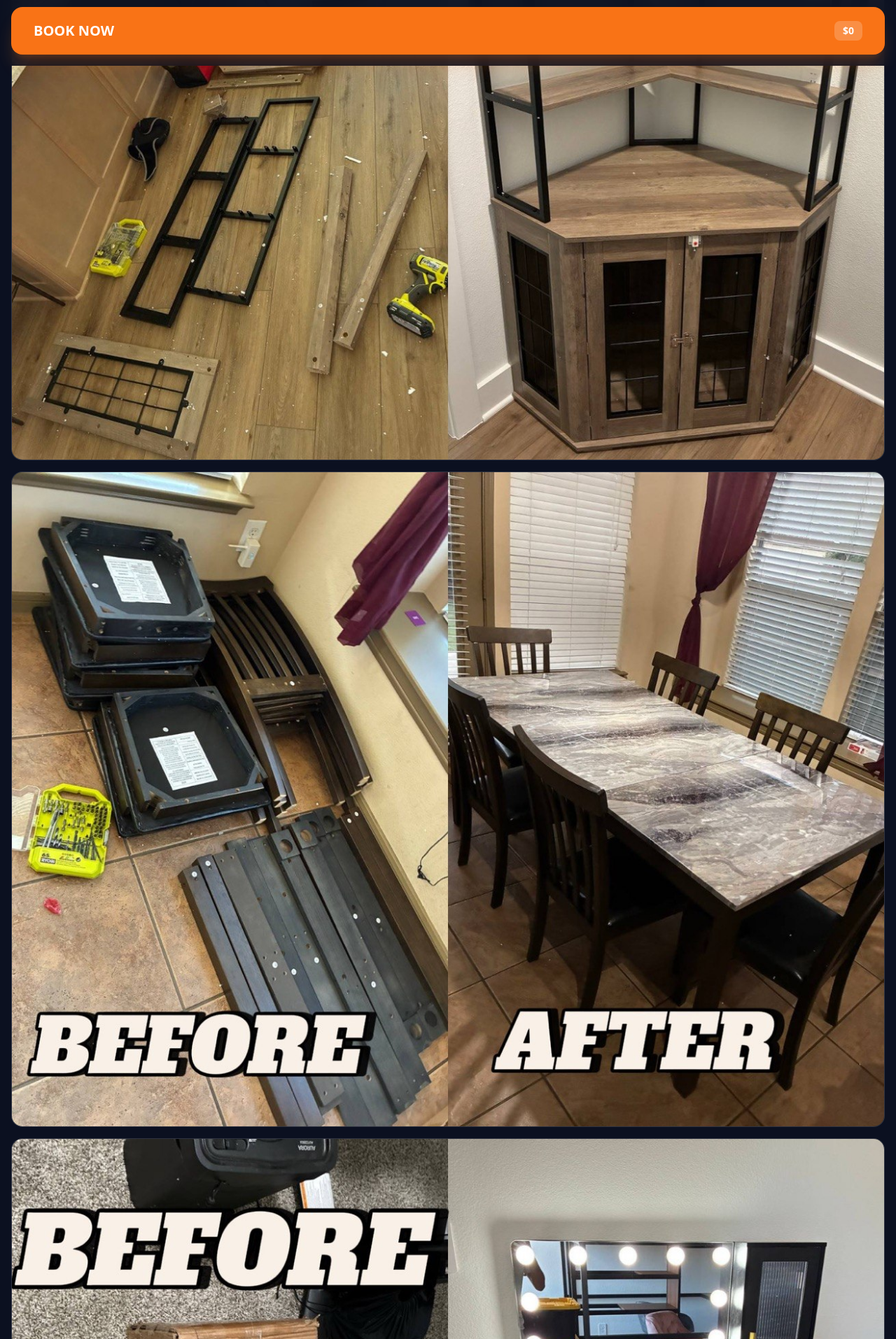
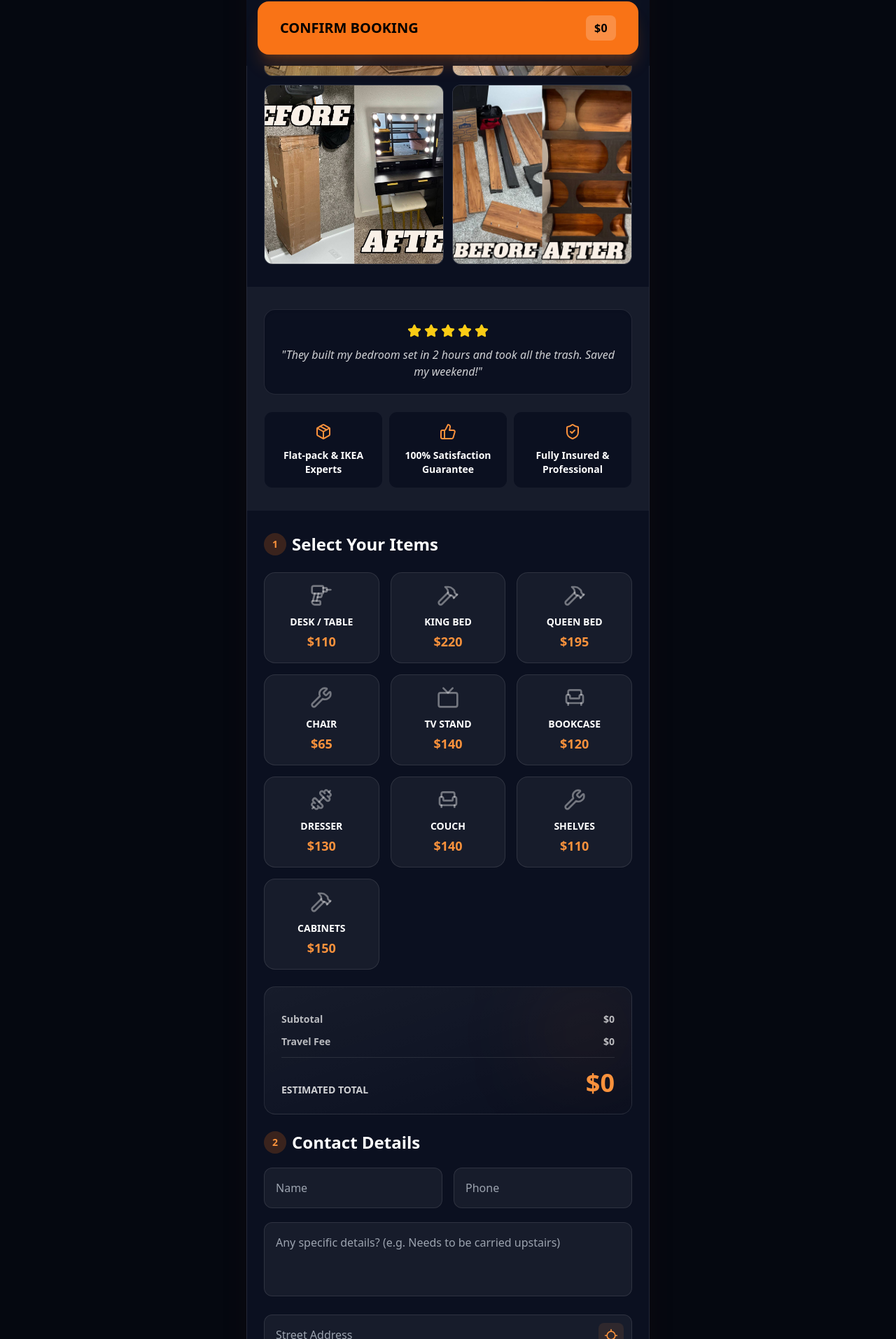
Before and after one commit to oceanasrat/Pro-assembly, a React (Vite) app: page / in a window 1280 px wide. Shown: the part 706-2620 px from the top of the page at 70% size. Built offline with nearby package versions, Linux system fonts and the light colour scheme.

Commit message:
Refactor Preview component layout and styles

```diff
--- a/src/Preview.jsx
+++ b/src/Preview.jsx
@@ -229,47 +229,51 @@ export default function Preview() {
 
   if (submitted) {
     return (
-      <div className="bg-[#0B1020] text-white min-h-screen flex items-center justify-center p-6 text-center">
+      <div className="bg-[#050810] min-h-screen font-sans flex items-center justify-center p-4">
+        <div className="w-full max-w-xl bg-[#0B1020] text-white rounded-3xl p-8 text-center shadow-2xl md:border border-white/10">
           <div className="space-y-6">
             <div className="w-20 h-20 bg-green-500/20 rounded-full flex items-center justify-center mx-auto border border-green-500">
               <CheckCircle2 className="w-10 h-10 text-green-400" />
             </div>
             <h1 className="text-3xl font-black">Booking Received!</h1>
             <p className="text-white/60">Thank you, {form.name}! We have received your assembly request and will contact you shortly to confirm your appointment time.</p>
-          <div className="p-3 bg-white/5 rounded text-xs font-mono text-green-400 border border-green-900">{debugLog}</div>
-          <button onClick={() => { setSubmitted(false); removeImage(); }} className="text-orange-400 font-bold">← Book Another Service</button>
+            <div className="p-3 bg-white/5 rounded text-xs font-mono text-green-400 border border-green-900 break-words">{debugLog}</div>
+            <button onClick={() => { setSubmitted(false); removeImage(); }} className="text-orange-400 font-bold hover:text-orange-300 transition-colors">← Book Another Service</button>
+          </div>
         </div>
       </div>
     );
   }
 
   return (
-    <div className="bg-[#0B1020] text-white min-h-screen pb-32 font-sans">
+    <div className="bg-[#050810] min-h-screen font-sans">
+      {/* 🌟 Desktop Wrapper: Constrains width so it looks like a sleek app interface instead of stretched out */}
+      <div className="w-full max-w-xl mx-auto bg-[#0B1020] min-h-screen relative shadow-2xl shadow-orange-900/10 md:border-x border-white/10 pb-32">
 
         {/* Header */}
         <div className="sticky top-0 z-40 bg-[#0B1020]/95 backdrop-blur-md border-b border-white/10 px-4 py-3 flex justify-between items-center">
-        <div className="font-extrabold text-xl tracking-tight">Pro <span className="text-orange-500">Assembly</span></div>
+          <div className="font-extrabold text-xl tracking-tight text-white">Pro <span className="text-orange-500">Assembly</span></div>
           <div className="flex items-center gap-2">
             {debugLog && <div className="text-[10px] bg-orange-500/20 text-orange-400 px-2 py-1 rounded hidden md:block">{debugLog}</div>}
-          <a href={`tel:${myPhoneNumber}`} className="flex items-center gap-2 bg-orange-500/10 text-orange-400 px-4 py-2 rounded-full text-sm font-bold border border-orange-500/20 active:bg-orange-500/30">
+            <a href={`tel:${myPhoneNumber}`} className="flex items-center gap-2 bg-orange-500/10 text-orange-400 px-4 py-2 rounded-full text-sm font-bold border border-orange-500/20 hover:bg-orange-500/20 transition-colors">
               <PhoneCall className="w-4 h-4" /> Call Now
             </a>
           </div>
         </div>
 
         {/* Hero Section */}
-      <div className="bg-gradient-to-b from-orange-500/10 to-[#0B1020] pt-10 pb-8 px-4 text-center">
+        <div className="bg-gradient-to-b from-orange-500/10 to-[#0B1020] pt-10 pb-8 px-6 text-center text-white">
           <div className="inline-flex items-center gap-1.5 bg-green-500/10 text-green-400 px-3 py-1 rounded-full text-xs font-bold mb-4 border border-green-500/20">
             <div className="w-2 h-2 bg-green-400 rounded-full animate-pulse"></div> Available Today
           </div>
-        <h1 className="text-3xl font-extrabold mb-3 leading-tight">Expert Furniture Assembly in Rowlett & DFW</h1>
-        <p className="text-orange-400 font-bold text-lg mb-4">Fast. Insured. Stress-Free.</p>
-        <button type="button" onClick={scrollToForm} className="bg-orange-500 hover:bg-orange-600 text-white font-bold py-4 px-10 rounded-full shadow-lg active:scale-95 transition-all">Get Free Quote</button>
+          <h1 className="text-4xl md:text-5xl font-extrabold mb-4 leading-tight tracking-tight">Expert Furniture Assembly in Rowlett & DFW</h1>
+          <p className="text-orange-400 font-bold text-lg md:text-xl mb-6">Fast. Insured. Stress-Free.</p>
+          <button type="button" onClick={scrollToForm} className="bg-orange-500 hover:bg-orange-600 text-white font-bold py-4 px-10 rounded-full shadow-lg shadow-orange-500/20 active:scale-95 transition-all w-full md:w-auto">Get Free Quote</button>
         </div>
 
         {/* 📸 Work Gallery Section */}
-      <div className="px-4 py-6">
-        <div className="flex flex-col items-center mb-5">
+        <div className="px-6 py-8 text-white">
+          <div className="flex flex-col items-center mb-6">
             <div className="flex items-center gap-2 mb-1">
               <Camera className="w-6 h-6 text-orange-400" />
               <h2 className="text-2xl font-extrabold">Our Recent Work</h2>
@@ -277,18 +281,18 @@ export default function Preview() {
             <p className="text-white/60 text-sm">See why your neighbors trust us.</p>
           </div>
 
-        <div className="flex flex-col gap-4">
+          <div className="grid grid-cols-2 gap-3">
             {galleryImages.map((src, index) => (
-            <div key={index} className="overflow-hidden rounded-2xl border border-white/10 relative group bg-white/5">
+              <div key={index} className="overflow-hidden rounded-xl border border-white/10 relative group bg-white/5 aspect-square">
                 <img
                   src={src}
                   alt={`Pro Assembly Work Sample ${index + 1}`}
-                className="w-full h-auto transition-transform duration-300 group-hover:scale-[1.02]"
+                  className="w-full h-full object-cover transition-transform duration-500 group-hover:scale-110"
                   loading="lazy"
                 />
                 <div className="absolute inset-0 bg-gradient-to-t from-black/80 via-transparent to-transparent opacity-0 group-hover:opacity-100 transition-opacity duration-300 flex items-end p-3 pointer-events-none">
-                <span className="text-orange-400 text-xs font-black uppercase tracking-wider flex items-center gap-1">
-                  <CheckCircle2 className="w-4 h-4" /> Done Right
+                  <span className="text-orange-400 text-[10px] md:text-xs font-black uppercase tracking-wider flex items-center gap-1">
+                    <CheckCircle2 className="w-3 h-3 md:w-4 md:h-4" /> Done Right
                   </span>
                 </div>
               </div>
@@ -297,37 +301,40 @@ export default function Preview() {
         </div>
 
         {/* Trust Section */}
-      <div className="px-4 py-6 space-y-6 bg-white/5 mt-4">
-        <div className="bg-[#0B1020] border border-white/10 p-5 rounded-xl text-center">
-          <div className="flex justify-center gap-1 mb-2 text-yellow-400">
+        <div className="px-6 py-8 space-y-6 bg-white/5 text-white">
+          <div className="bg-[#0B1020] border border-white/10 p-5 rounded-2xl text-center shadow-inner">
+            <div className="flex justify-center gap-1 mb-3 text-yellow-400">
               <Star className="w-5 h-5 fill-yellow-400" />
               <Star className="w-5 h-5 fill-yellow-400" />
               <Star className="w-5 h-5 fill-yellow-400" />
               <Star className="w-5 h-5 fill-yellow-400" />
               <Star className="w-5 h-5 fill-yellow-400" />
             </div>
-          <p className="italic text-white/80 text-sm">"They built my bedroom set in 2 hours and took all the trash. Saved my weekend!"</p>
+            <p className="italic text-white/80 text-sm md:text-base">"They built my bedroom set in 2 hours and took all the trash. Saved my weekend!"</p>
           </div>
 
-        <div className="grid grid-cols-1 gap-4">
-          <div className="flex items-center gap-3"><Package className="w-5 h-5 text-orange-400" /><span className="text-sm font-semibold">Flat-pack & IKEA Experts</span></div>
-          <div className="flex items-center gap-3"><ThumbsUp className="w-5 h-5 text-orange-400" /><span className="text-sm font-semibold">100% Satisfaction Guarantee</span></div>
-          <div className="flex items-center gap-3"><ShieldCheck className="w-5 h-5 text-orange-400" /><span className="text-sm font-semibold">Fully Insured & Professional</span></div>
+          <div className="grid grid-cols-1 md:grid-cols-3 gap-4 md:gap-2">
+            <div className="flex items-center gap-3 md:flex-col md:text-center md:bg-[#0B1020] md:p-4 md:rounded-xl md:border md:border-white/5"><Package className="w-5 h-5 md:w-6 md:h-6 text-orange-400" /><span className="text-sm font-semibold">Flat-pack & IKEA Experts</span></div>
+            <div className="flex items-center gap-3 md:flex-col md:text-center md:bg-[#0B1020] md:p-4 md:rounded-xl md:border md:border-white/5"><ThumbsUp className="w-5 h-5 md:w-6 md:h-6 text-orange-400" /><span className="text-sm font-semibold">100% Satisfaction Guarantee</span></div>
+            <div className="flex items-center gap-3 md:flex-col md:text-center md:bg-[#0B1020] md:p-4 md:rounded-xl md:border md:border-white/5"><ShieldCheck className="w-5 h-5 md:w-6 md:h-6 text-orange-400" /><span className="text-sm font-semibold">Fully Insured & Professional</span></div>
           </div>
         </div>
 
-      <form id="booking-section" onSubmit={handleSubmit} className="pt-4">
+        <form id="booking-section" onSubmit={handleSubmit} className="pt-8 text-white">
           {/* Service Selection */}
-        <div className="p-4 pt-6">
-          <h2 className="text-xl font-extrabold mb-6">Select Your Items</h2>
-          <div className="grid grid-cols-2 gap-3">
+          <div className="px-6">
+            <h2 className="text-2xl font-extrabold mb-6 flex items-center gap-2">
+              <span className="w-8 h-8 rounded-full bg-orange-500/20 text-orange-400 flex items-center justify-center text-sm">1</span>
+              Select Your Items
+            </h2>
+            <div className="grid grid-cols-2 md:grid-cols-3 gap-3 md:gap-4">
               {services.map((s) => {
                 const selected = selectedServices.find(x => x.label === s.label);
                 return (
-                <div key={s.label} onClick={() => toggleService(s)} className={`p-4 rounded-2xl border transition-all active:scale-95 text-center ${selected ? "bg-orange-500 border-orange-400" : "bg-white/5 border-white/10"}`}>
-                  <s.icon className={`mx-auto mb-3 w-6 h-6 ${selected ? "text-white" : "text-white/40"}`} />
-                  <div className="text-xs font-bold uppercase mb-1">{s.label}</div>
-                  <div className={`font-black text-lg ${selected ? "text-white" : "text-orange-400"}`}>${s.price}</div>
+                  <div key={s.label} onClick={() => toggleService(s)} className={`p-4 rounded-2xl border transition-all cursor-pointer hover:-translate-y-1 ${selected ? "bg-orange-500 border-orange-400 shadow-lg shadow-orange-500/20" : "bg-white/5 border-white/10 hover:bg-white/10"}`}>
+                    <s.icon className={`mx-auto mb-3 w-6 h-6 md:w-8 md:h-8 ${selected ? "text-white" : "text-white/40"}`} />
+                    <div className="text-xs md:text-sm font-bold uppercase mb-1 text-center">{s.label}</div>
+                    <div className={`font-black text-lg text-center ${selected ? "text-white" : "text-orange-400"}`}>${s.price}</div>
                   </div>
                 );
               })}
@@ -336,14 +343,14 @@ export default function Preview() {
 
           {/* Quantities */}
           {selectedServices.length > 0 && (
-          <div className="px-4 space-y-2">
+            <div className="px-6 mt-6 space-y-3">
               {selectedServices.map((s) => (
                 <div key={s.label} className="flex justify-between items-center bg-white/5 border border-white/10 p-4 rounded-xl">
-                <div className="font-bold text-sm">{s.label}</div>
-                <div className="flex gap-5 items-center bg-black/40 px-3 py-1.5 rounded-lg">
-                  <button type="button" onClick={() => updateQty(s.label, s.qty - 1)} className="text-lg font-bold">-</button>
-                  <span className="font-black text-sm">{s.qty}</span>
-                  <button type="button" onClick={() => updateQty(s.label, s.qty + 1)} className="text-lg font-bold">+</button>
+                  <div className="font-bold text-sm md:text-base">{s.label}</div>
+                  <div className="flex gap-5 items-center bg-[#050810] px-3 py-1.5 rounded-lg border border-white/5">
+                    <button type="button" onClick={() => updateQty(s.label, s.qty - 1)} className="text-xl font-bold text-white/70 hover:text-white transition-colors">-</button>
+                    <span className="font-black text-sm md:text-base w-4 text-center">{s.qty}</span>
+                    <button type="button" onClick={() => updateQty(s.label, s.qty + 1)} className="text-xl font-bold text-white/70 hover:text-white transition-colors">+</button>
                   </div>
                 </div>
               ))}
@@ -351,64 +358,74 @@ export default function Preview() {
           )}
 
           {/* Price Summary */}
-        <div className="m-4 p-6 bg-white/5 border border-white/10 rounded-2xl space-y-3">
-          <div className="flex justify-between text-xs font-bold opacity-50"><span>Subtotal</span><span>${total}</span></div>
-          {discount > 0 && <div className="flex justify-between text-xs font-bold text-green-400"><span>Multi-Item Discount</span><span>-{discount * 100}%</span></div>}
-          <div className="flex justify-between text-xs font-bold opacity-50"><span>Travel Fee</span><span>${travelFee}</span></div>
-          <div className="pt-4 border-t border-white/10 flex justify-between items-end">
-            <span className="font-bold text-sm uppercase opacity-60">Estimated Total</span>
-            <span className="text-orange-400 font-black text-3xl">${finalTotal}</span>
+          <div className="mx-6 mt-6 p-6 bg-gradient-to-br from-white/5 to-transparent border border-white/10 rounded-2xl space-y-3 relative overflow-hidden">
+            <div className="absolute top-0 right-0 w-32 h-32 bg-orange-500/10 blur-3xl rounded-full pointer-events-none"></div>
+            <div className="flex justify-between text-sm font-bold opacity-70"><span>Subtotal</span><span>${total}</span></div>
+            {discount > 0 && <div className="flex justify-between text-sm font-bold text-green-400"><span>Multi-Item Discount</span><span>-{discount * 100}%</span></div>}
+            <div className="flex justify-between text-sm font-bold opacity-70"><span>Travel Fee</span><span>${travelFee}</span></div>
+            <div className="pt-4 border-t border-white/10 flex justify-between items-end relative z-10">
+              <span className="font-bold text-sm uppercase opacity-80">Estimated Total</span>
+              <span className="text-orange-400 font-black text-4xl">${finalTotal}</span>
             </div>
           </div>
 
           {/* Form Inputs */}
-        <div className="p-4 space-y-4">
-          <h2 className="text-lg font-extrabold flex items-center gap-2"><CheckCircle2 className="w-5 h-5 text-orange-500" />Contact Details</h2>
-          <div className="grid grid-cols-2 gap-3">
-            <input placeholder="Name" required className="w-full p-4 bg-white/5 border border-white/10 rounded-xl outline-none" onChange={(e) => setForm({ ...form, name: e.target.value })} />
-            <input placeholder="Phone" required type="tel" className="w-full p-4 bg-white/5 border border-white/10 rounded-xl outline-none" onChange={(e) => setForm({ ...form, phone: e.target.value })} />
+          <div className="p-6 space-y-5">
+            <h2 className="text-2xl font-extrabold flex items-center gap-2 mb-2">
+              <span className="w-8 h-8 rounded-full bg-orange-500/20 text-orange-400 flex items-center justify-center text-sm">2</span>
+              Contact Details
+            </h2>
+            <div className="grid grid-cols-1 md:grid-cols-2 gap-4">
+              <input placeholder="Name" required className="w-full p-4 bg-white/5 border border-white/10 rounded-xl outline-none focus:border-orange-500 transition-colors" onChange={(e) => setForm({ ...form, name: e.target.value })} />
+              <input placeholder="Phone" required type="tel" className="w-full p-4 bg-white/5 border border-white/10 rounded-xl outline-none focus:border-orange-500 transition-colors" onChange={(e) => setForm({ ...form, phone: e.target.value })} />
             </div>
-          <textarea placeholder="Any specific details?" value={form.details} rows={3} onChange={(e) => setForm({ ...form, details: e.target.value })} className="w-full p-4 bg-white/5 border border-white/10 rounded-xl outline-none resize-none" />
+            <textarea placeholder="Any specific details? (e.g. Needs to be carried upstairs)" value={form.details} rows={3} onChange={(e) => setForm({ ...form, details: e.target.value })} className="w-full p-4 bg-white/5 border border-white/10 rounded-xl outline-none resize-none focus:border-orange-500 transition-colors" />
             <div className="relative">
-            <input placeholder="Street Address" required value={form.address} className="w-full p-4 bg-white/5 border border-white/10 rounded-xl outline-none pr-12" onChange={(e) => setForm({ ...form, address: e.target.value })} />
-            <button type="button" onClick={handleLocation} className="absolute right-3 top-3 text-orange-400 p-2 bg-orange-400/10 rounded-lg"><Locate className="w-5 h-5" /></button>
+              <input placeholder="Street Address" required value={form.address} className="w-full p-4 bg-white/5 border border-white/10 rounded-xl outline-none pr-12 focus:border-orange-500 transition-colors" onChange={(e) => setForm({ ...form, address: e.target.value })} />
+              <button type="button" onClick={handleLocation} className="absolute right-3 top-3 text-orange-400 p-2 bg-orange-400/10 hover:bg-orange-400/20 transition-colors rounded-lg"><Locate className="w-5 h-5" /></button>
             </div>
-          <div className="grid grid-cols-2 gap-3">
-            <input placeholder="City" required className="p-4 bg-white/5 border border-white/10 rounded-xl outline-none" onChange={(e) => setForm({ ...form, city: e.target.value })} />
-            <input placeholder="ZIP" required type="number" className="p-4 bg-white/5 border border-white/10 rounded-xl outline-none" onChange={(e) => setForm({ ...form, zip: e.target.value })} />
+            <div className="grid grid-cols-2 gap-4">
+              <input placeholder="City" required className="p-4 bg-white/5 border border-white/10 rounded-xl outline-none focus:border-orange-500 transition-colors" onChange={(e) => setForm({ ...form, city: e.target.value })} />
+              <input placeholder="ZIP" required type="number" className="p-4 bg-white/5 border border-white/10 rounded-xl outline-none focus:border-orange-500 transition-colors" onChange={(e) => setForm({ ...form, zip: e.target.value })} />
             </div>
-          <input type="date" required className="bg-white/5 border border-white/10 w-full p-4 rounded-xl outline-none font-bold" onChange={(e) => setForm({ ...form, date: e.target.value })} />
+            <input type="date" required className="bg-white/5 border border-white/10 w-full p-4 rounded-xl outline-none font-bold focus:border-orange-500 transition-colors cursor-pointer" onChange={(e) => setForm({ ...form, date: e.target.value })} />
 
             {/* 📸 Added Photo Upload UI */}
-          <div className="mt-4">
-            <h3 className="text-sm font-bold mb-2 opacity-80">Upload a Photo (Optional)</h3>
+            <div className="pt-2">
+              <h3 className="text-sm font-bold mb-3 opacity-80 flex items-center gap-2"><Camera className="w-4 h-4"/> Upload a Photo (Optional)</h3>
               {!imagePreview ? (
-              <label className="flex flex-col items-center justify-center w-full h-32 border-2 border-dashed border-white/20 rounded-xl bg-white/5 cursor-pointer hover:bg-white/10 transition-all">
-                <UploadCloud className="w-8 h-8 text-orange-400 mb-2" />
-                <p className="text-xs font-semibold text-white/70">Tap to upload photo</p>
+                <label className="flex flex-col items-center justify-center w-full h-36 border-2 border-dashed border-white/20 rounded-xl bg-white/5 cursor-pointer hover:bg-white/10 hover:border-orange-500/50 transition-all group">
+                  <div className="w-12 h-12 rounded-full bg-white/5 flex items-center justify-center mb-3 group-hover:scale-110 transition-transform">
+                    <UploadCloud className="w-6 h-6 text-orange-400" />
+                  </div>
+                  <p className="text-sm font-semibold text-white/80">Tap to upload box or item photo</p>
+                  <p className="text-xs text-white/40 mt-1">JPEG, PNG, JPG</p>
                   <input type="file" accept="image/*" className="hidden" onChange={handleImageChange} />
                 </label>
               ) : (
-              <div className="relative rounded-xl overflow-hidden border border-white/20 w-full h-48">
-                <img src={imagePreview} alt="Preview" className="w-full h-full object-cover" />
-                <button type="button" onClick={removeImage} className="absolute top-2 right-2 bg-red-500/90 text-white p-2 rounded-lg text-xs font-bold shadow-lg backdrop-blur-sm">Remove</button>
+                <div className="relative rounded-xl overflow-hidden border border-white/20 w-full h-56 bg-[#050810]">
+                  <img src={imagePreview} alt="Preview" className="w-full h-full object-contain" />
+                  <button type="button" onClick={removeImage} className="absolute top-3 right-3 bg-red-500/90 hover:bg-red-500 text-white px-3 py-1.5 rounded-lg text-xs font-bold shadow-lg backdrop-blur-sm transition-colors">Remove Image</button>
                 </div>
               )}
             </div>
           </div>
+        </form>
 
-        {/* Submit Button */}
-        <div className="fixed bottom-0 left-0 w-full bg-[#0B1020]/95 backdrop-blur-lg border-t border-white/10 p-4 z-50">
+        {/* Submit Button - Constrained to max-w-xl on desktop */}
+        <div className="fixed bottom-0 left-1/2 -translate-x-1/2 w-full max-w-xl bg-[#0B1020]/95 backdrop-blur-lg border-t border-white/10 p-4 z-50 md:rounded-t-2xl">
           <button
             type="submit"
+            form="booking-section"
             disabled={isSubmitting}
-            className={`w-full bg-orange-500 hover:bg-orange-600 active:scale-[0.97] transition-all p-5 rounded-2xl font-black text-xl flex justify-between items-center px-8 shadow-xl shadow-orange-500/20 ${isSubmitting ? 'opacity-70 cursor-not-allowed' : ''}`}
+            className={`w-full bg-orange-500 hover:bg-orange-600 active:scale-[0.98] transition-all p-4 md:p-5 rounded-xl md:rounded-2xl font-black text-lg md:text-xl flex justify-between items-center px-6 md:px-8 shadow-xl shadow-orange-500/20 ${isSubmitting ? 'opacity-70 cursor-not-allowed' : ''}`}
           >
-            <span>{isSubmitting ? "SENDING..." : "BOOK NOW"}</span>
-            <span className="bg-white/20 px-3 py-1 rounded-lg text-sm">${finalTotal}</span>
+            <span>{isSubmitting ? "SENDING..." : "CONFIRM BOOKING"}</span>
+            <span className="bg-white/20 px-3 py-1.5 rounded-lg text-sm md:text-base tracking-wide">${finalTotal}</span>
           </button>
         </div>
-      </form>
+
+      </div>
     </div>
   );
 }
```
Lines whose indentation alone changed are shown as unchanged.
